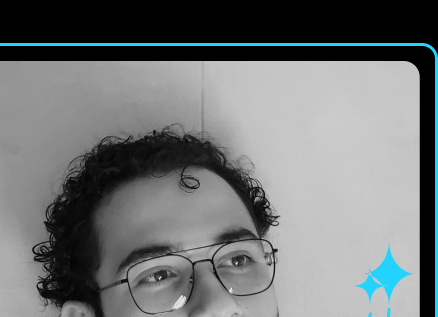
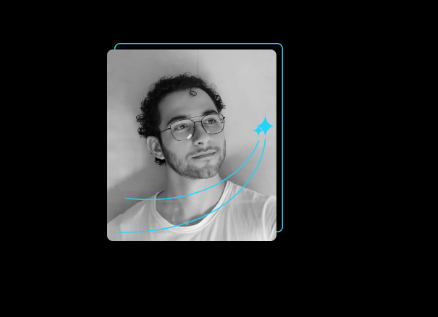
Before and after one commit to luscasleal/portfolio, a plain HTML site: page index.html in a window 390 px wide. Shown: the part 84-401 px from the top of the page, 438 px wide, since content can reach past the window. Drawn offline with nearby package versions, Linux system fonts and the light colour scheme.

Commit message:
Update style.css

```diff
--- a/styles/style.css
+++ b/styles/style.css
@@ -44,7 +44,6 @@ body {
 }
 
 .apresentacao {
-    box-sizing: border-box;
     padding: 5% 15%;
     display: flex;
     align-items: center;
@@ -140,8 +139,4 @@ body {
     .apresentacao__links__navegacao {
         width: 75%;
     }
-
-    .apresentacao__imagem {
-        width: auto;
-    }
 }
```
